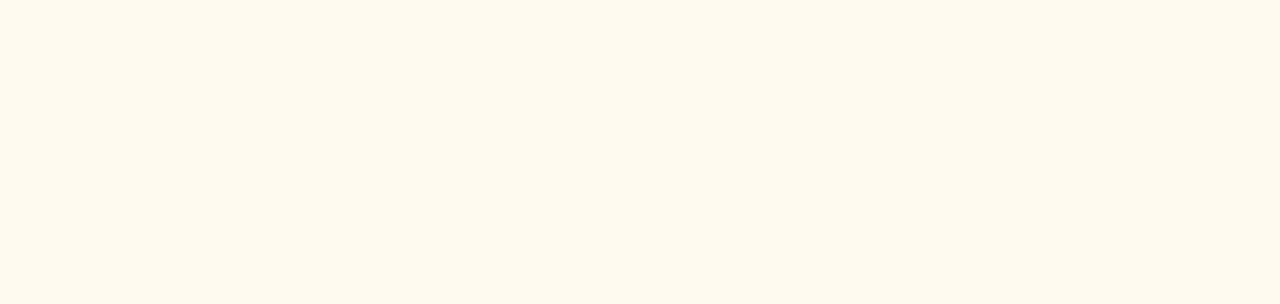
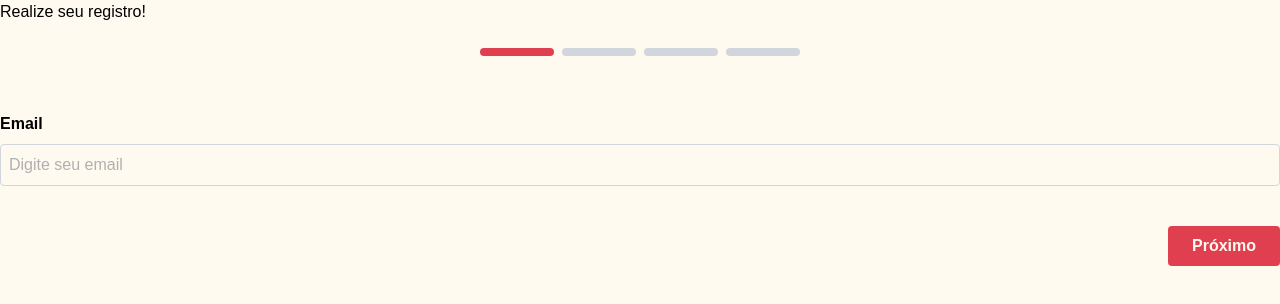
Before and after one commit to ggustavo-souza/rede_social_python, a React (Vite) app in the folder client/: page /registrar in a window 1280 px wide. Shown: the top 304 px of the page. Built offline with nearby package versions, Linux system fonts and the light colour scheme; a web font is replaced by a local one.

Commit message:
feat(ui/frontend): construindo a página de registrar com:
- barra de progresso;
- formulários dinâmicos;
- faltando apenas estilização

```diff
--- a/client/src/components/elements/BotaoSubmit.tsx
+++ b/client/src/components/elements/BotaoSubmit.tsx
@@ -5,16 +5,23 @@ interface BotaoProps {
     tamanho: "sm" | "md" | "lg" | "xl"
     destino?: string
     type: "button" | "submit"
+    funcao?: () => void;
 }
 
-export default function Botao({ texto, type, destino, tamanho }: BotaoProps) {
+export default function Botao({ texto, type, destino, tamanho, funcao }: BotaoProps) {
     const navigate = useNavigate();
 
     return (
         <button
             type={type}
             className={`animationBotao px-6 font-semibold py-2 bg-[var(--color-secondary)] text-[var(--color-primary)] text-${tamanho} w-${tamanho} rounded-sm cursor-pointer`}
-            onClick={() => { (destino !== "" && type == "button") ? (navigate(destino)) : null }}
+            onClick={() => {
+                if (destino && type === "button") {
+                    navigate(destino);
+                } else if (funcao) {
+                    funcao();
+                }
+            }}
         >
             {texto}
         </button>
--- /dev/null
+++ b/client/src/components/elements/ProgressBar.tsx
@@ -0,0 +1,17 @@
+interface ProgressBarProps {
+    point: number
+}
+
+export default function ProgressBar({ point }: ProgressBarProps) {
+    const steps = 4;
+    return (
+        <div className="flex gap-2 w-full max-w-xs mx-auto my-6">
+            {Array.from({ length: steps }).map((_, index) => (
+                <div
+                    key={index}
+                    className={`h-2 flex-1 rounded-full transition-colors duration-300 ${index <= point ? 'bg-[var(--color-secondary)]' : 'bg-gray-300'}`}
+                />
+            ))}
+        </div>
+    )
+}
--- a/client/src/components/ui/RegisterForm.tsx
+++ b/client/src/components/ui/RegisterForm.tsx
@@ -2,13 +2,122 @@ import { useState, type ChangeEvent } from "react"
 import Botao from "../elements/BotaoSubmit"
 import { type RegistrarFormData } from "../../types/FormTypes"
 import { registerCall } from "../../services/formsCall"
+import ProgressBar from "../elements/ProgressBar"
 
 
 export default function RegisterForm() {
-    const [registerData, useRegisterData] = useState({ email: "", nome: "", senha: "" })
+    const [registerData, setRegisterData] = useState<RegistrarFormData>({ email: "", nome: "", senha: "" })
+    const [step, setStep] = useState(0)
+
+    const handleSubmit = (event: React.SubmitEvent<HTMLFormElement>) => {
+        event.preventDefault();
+        if (step !== 3) return;
+        registerCall(registerData)
+    }
+
+    const handleChange = (event: ChangeEvent<HTMLInputElement>) => {
+        const { name, value } = event.target
+        setRegisterData((prevData) => ({
+            ...prevData,
+            [name]: value,
+        }));
+    }
+
+    const nextStep = () => {
+        if (step < 3) {
+            setStep(step + 1)
+        }
+    }
+    const prevStep = () => {
+        if (step > 0) {
+            setStep(step - 1)
+        }
+    }
 
     return (
         <>
+            <header>
+                <h1>Realize seu registro!</h1>
+            </header>
+            <section className="flex justify-center">
+                <ProgressBar point={step} />
+            </section>
+            <section className="mt-8">
+                <form onSubmit={handleSubmit} className="flex flex-col gap-6">
+                    {step === 0 && (
+                        <div className="flex flex-col gap-2">
+                            <label htmlFor="email" className="font-semibold">Email</label>
+                            <input
+                                type="email"
+                                id="email"
+                                name="email"
+                                value={registerData.email}
+                                onChange={handleChange}
+                                placeholder="Digite seu email"
+                                className="p-2 border border-gray-300 rounded"
+                                required
+                            />
+                        </div>
+                    )}
+                    {step === 1 && (
+                        <div className="flex flex-col gap-2">
+                            <label htmlFor="nome" className="font-semibold">Nome de usuário</label>
+                            <input
+                                type="text"
+                                id="nome"
+                                name="nome"
+                                value={registerData.nome}
+                                onChange={handleChange}
+                                placeholder="Digite seu nome de usuário"
+                                className="p-2 border border-gray-300 rounded"
+                                required
+                            />
+                        </div>
+                    )}
+                    {step === 2 && (
+                        <div className="flex flex-col gap-2">
+                            <label htmlFor="senha" className="font-semibold">Senha</label>
+                            <input
+                                type="password"
+                                id="senha"
+                                name="senha"
+                                value={registerData.senha}
+                                onChange={handleChange}
+                                placeholder="Crie uma senha"
+                                className="p-2 border border-gray-300 rounded"
+                                required
+                            />
+                        </div>
+                    )}
+                    {step === 3 && (
+                        <div className="flex flex-col gap-4 bg-gray-50 p-4 rounded border">
+                            <h3 className="font-semibold text-lg">Confirme suas informações:</h3>
+                            <div>
+                                <p className="text-sm text-gray-500">Email</p>
+                                <p className="font-medium">{registerData.email}</p>
+                            </div>
+                            <div>
+                                <p className="text-sm text-gray-500">Nome de usuário</p>
+                                <p className="font-medium">{registerData.nome}</p>
+                            </div>
+                        </div>
+                    )}
+
+                    <div className="flex gap-4 mt-4 justify-between">
+                        {step > 0 ? (
+                            <Botao texto="Voltar" tamanho="md" type="button" funcao={prevStep} />
+                        ) : (
+                            <div className="w-[120px]"></div> // Placeholder to keep Next button aligned
+                        )}
+
+                        {step < 3 ? (
+                            <Botao texto="Próximo" tamanho="md" type="button" funcao={nextStep} />
+                        ) : (
+                            <Botao texto="Registrar" tamanho="md" type="submit" />
+                        )}
+                    </div>
+                </form>
+            </section>
         </>
     )
 }
--- a/client/src/pages/RegisterPage.tsx
+++ b/client/src/pages/RegisterPage.tsx
@@ -1,7 +1,9 @@
+import RegisterForm from "../components/ui/RegisterForm";
+
 export default function RegisterPage() {
     return (
         <>
-
+            <RegisterForm />
         </>
     )
 }
```
